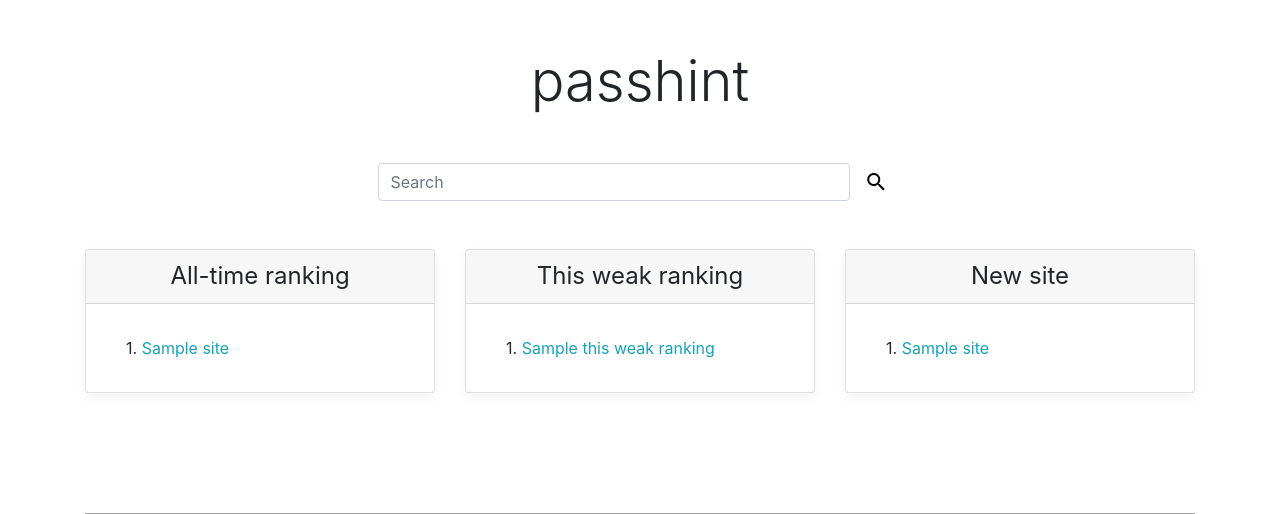
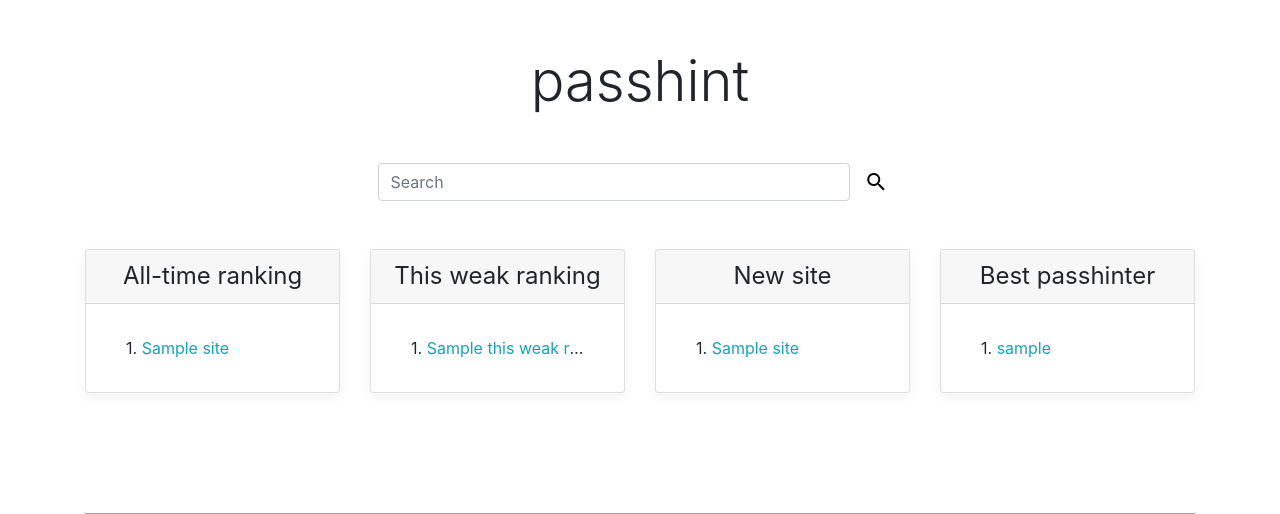
Before and after one commit to kim-sardine/passhint, a Django app: template passhint/templates/passhint/main.html in a window 1280 px wide. Shown: the part 56-570 px from the top of the page. Run offline with Django 3.2, Linux system fonts and the light colour scheme; the template is opened without the code that fills it: most values are stand-ins (such as "Sample title", 1, 10 or a date in 2020); parts of the project's set-up code (start-up, migrations or seed data) failed here and were passed over; some libraries are stand-ins or nearby versions; grey boxes are pictures that could not be loaded.

Commit message:
best passhinter card 추가 및 user profile url 변경

```diff
--- a/accounts/urls.py
+++ b/accounts/urls.py
@@ -7,6 +7,5 @@ app_name = 'accounts'
 urlpatterns = [
     path('login/', views.login, name='login'),
     path('logout/', auth_views.logout, name='logout'),
-    path('profile/', views.profile, name='profile'),
     path('social/signup/', views.MySignupView.as_view(), name='signup'),
 ]
--- a/config/templates/footer.html
+++ b/config/templates/footer.html
@@ -10,8 +10,5 @@
         <li class="list-inline-item">
             <a href="#">Github</a>
         </li>
-        <li class="list-inline-item">
-            <a href="#">blah</a>
-        </li>
     </ul>
 </footer>
--- a/config/templates/navbar.html
+++ b/config/templates/navbar.html
@@ -38,7 +38,7 @@
                                 <i class="material-icons" style="vertical-align: top;">person</i>
                             </a>
                             <div class="dropdown-menu dropdown-menu-right" aria-labelledby="my_dropdown">
-                                <a class="dropdown-item" href="{% url "accounts:profile" %}">Profile</a>
+                                <a class="dropdown-item" href="{% url "profile" user.username %}">Profile</a>
                                 <a class="dropdown-item" href="{% url "accounts:logout" %}">Logout</a>
                             </div>
                         </li>
--- a/config/urls.py
+++ b/config/urls.py
@@ -4,10 +4,13 @@ from django.contrib import admin
 from django.urls import path, re_path, include
 from django.views.static import serve
 from passhint.views import main
+from accounts.views import profile
 
 urlpatterns = [
     path('', main, name='main'),
     path('passhint/', include('passhint.urls')),
+
+    path('profile/<str:username>/', profile, name='profile'),
 
     path('accounts/', include('accounts.urls')),
     path('accounts/', include('allauth.urls')),
--- a/passhint/templates/passhint/main.html
+++ b/passhint/templates/passhint/main.html
@@ -57,6 +57,21 @@
                         <li class="list-group-item text-truncate">
                             {{ forloop.counter }}.
                             <a class="text-info" href="{% url "passhint:site_detail" site.name %}">{{site.name}}</a>
+                        </li>
+                        {% endfor %}
+                    </ul>
+                </div>
+            </div>
+            <div class="card mb-4 box-shadow">
+                <div class="card-header text-center">
+                    <h4 class="my-0 font-weight-normal">{% trans "Best passhinter" %}</h4>
+                </div>
+                <div class="card-body">
+                    <ul class="list-group list-group-flush">
+                        {% for passhinter in best_passhinter %}
+                        <li class="list-group-item text-truncate">
+                            {{ forloop.counter }}.
+                            <a class="text-info" href="">{{passhinter.user.username}}</a>
                         </li>
                         {% endfor %}
                     </ul>
--- a/passhint/templates/passhint/site_detail.html
+++ b/passhint/templates/passhint/site_detail.html
@@ -38,7 +38,7 @@
                         <strong>{{ site.get_rule_set_list.user.username }}</strong>
                         <span> at {{ site.get_rule_set_list.created_at }}</span>
                     {% else %}
-                        <strong>{% trans "Be the first passhinter!" %}</strong>
+                        <span class="text-primary">{% trans "Be the first passhinter!" %}</span>
                     {% endif %}
                 </div>
             </li>
--- a/passhint/views.py
+++ b/passhint/views.py
@@ -10,6 +10,8 @@ import json
 from .models import Site, Rule, RuleSet
 from .forms import SiteSearchForm, ReportSiteForm, ReportRuleSetForm
 from log.models import LogSearch, LogSite
+from accounts.models import Profile
+
 
 MAXIMUM_REPORT_RULESET_NUMBER = 10
 
@@ -64,12 +66,16 @@ def main(request):
     # log created at 기준 정렬
     # recent_search_list
 
+    # hit 기준 정렬
+    best_passhinter = Profile.objects.all().order_by('-point')[:7]
+
     return render(request, 'passhint/main.html', {
         'form' : form,
         'nav_main' : 'active',
         'all_time_ranking' : all_time_ranking,
         'this_weak_ranking' : this_weak_ranking,
         'new_site_list' : new_site_list,
+        'best_passhinter' : best_passhinter,
     })
 
 
```
Also changed, not shown: accounts/views.py (+9 -5 lines).
